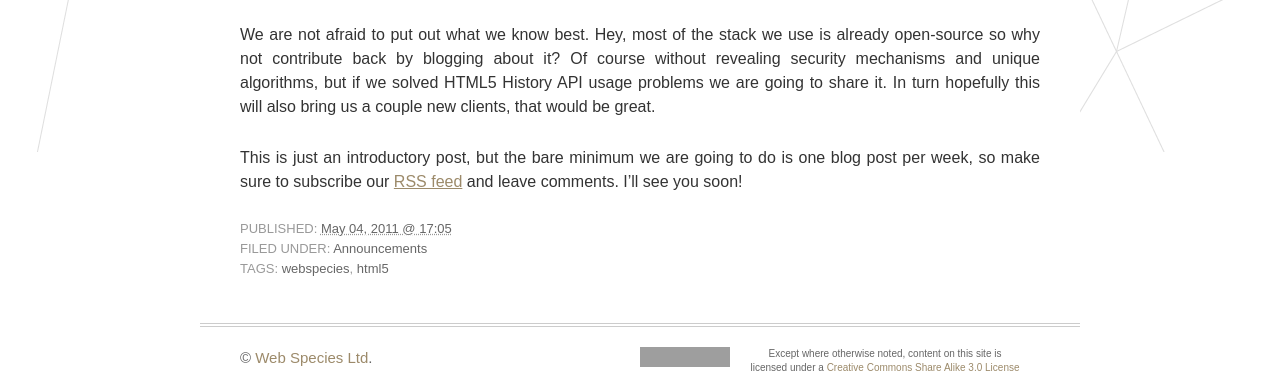
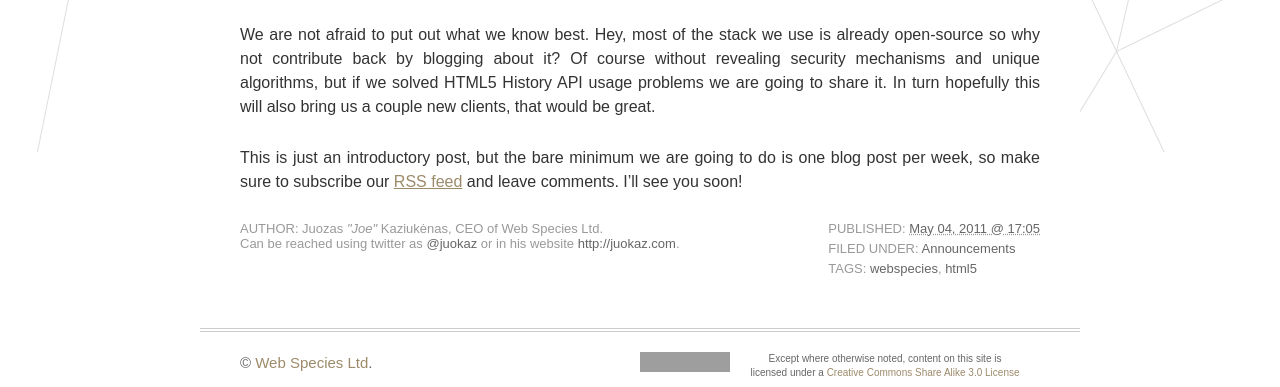
Before and after one commit to juokaz/blog.webspecies.co.uk, a Jekyll site: the page built from _posts/2011-05-04-sharing-the-knowledge.markdown, in a window 1280 px wide, cut to the strip 1048-1435 px from the top of the page. Built offline with Jekyll 4.4.1, drawn with Linux system fonts in a browser that asks for light colours; some web fonts are replaced; comment, search, counter and statistics services are not loaded; grey boxes are pictures that could not be loaded.

Commit message:
Added authors profiles

```diff
--- /dev/null
+++ b/_includes/author_juozas.html
@@ -0,0 +1,2 @@
+Juozas <em>"Joe"</em> Kaziukėnas, CEO of Web Species Ltd.<br />
+Can be reached using twitter as <a href="http://twitter.com/juokaz">@juokaz</a> or in his website <a href="http://juokaz.com">http://juokaz.com</a>.
--- a/_layouts/post.html
+++ b/_layouts/post.html
@@ -6,13 +6,19 @@ layout: default
     <a name="post"></a>
         <div class="postContent">
         <h3 class="entry-title"><a href="{{ page.url }}">{{ page.title }}</a></h3>
-        <h4 class="vcard author">by <span class="fn">{{ page.author }}</span></h4>
+        <h4 class="vcard author">by <span class="fn"><a href="#author">{{ page.author }}</a></span></h4>
         <div class="entry-content">
           {{ content }}
         </div>
     </div>
     <div class="postMeta">
+        <div class="author">
+            <a name="author"></a>
+            <span>Author:</span>
+            {{ page.author | author }}
+        </div>
 
+        <div class="meta">
             <div class="postDate">
                 <span>Published:</span> <abbr class="published" title="2008-09-22T18:59:02+0000"><a href="http://demo.jimbarraud.com/manifest/2008/09/22/">{{ page.date | date:"%B %d, %Y @ %H:%M" }}</a></abbr>
             </div>
@@ -28,7 +34,7 @@ layout: default
         	{% for t in page.tags %}
 	            <a href="/tags/{{ t | replace:' ', '-' | downcase }}.html" rel="tag">{{ t }}</a>{% if forloop.last == false %}, {% endif %}
             {% endfor %}
-
+        </div>
     </div>
 </div>
 
--- /dev/null
+++ b/_plugins/author_filter.rb
@@ -0,0 +1,8 @@
+module Author
+  def author(input)
+    author = input.downcase.sub(" ", "-") + '.html'
+    return File.read(File.join('_includes', 'author_' + author))
+  end
+end
+
+Liquid::Template.register_filter(Author)
--- a/styles/style.css
+++ b/styles/style.css
@@ -422,6 +422,12 @@ input[type=submit]:focus{
 }
 #coreContent .postMeta span{
   text-transform: uppercase;
+}
+#coreContent .postMeta .author{
+  float: left;
+}
+#coreContent .postMeta .meta{
+  float: right;
 }
 .entry-content h1,
 .entry-content h2,
```
Lines whose indentation alone changed are shown as unchanged.
